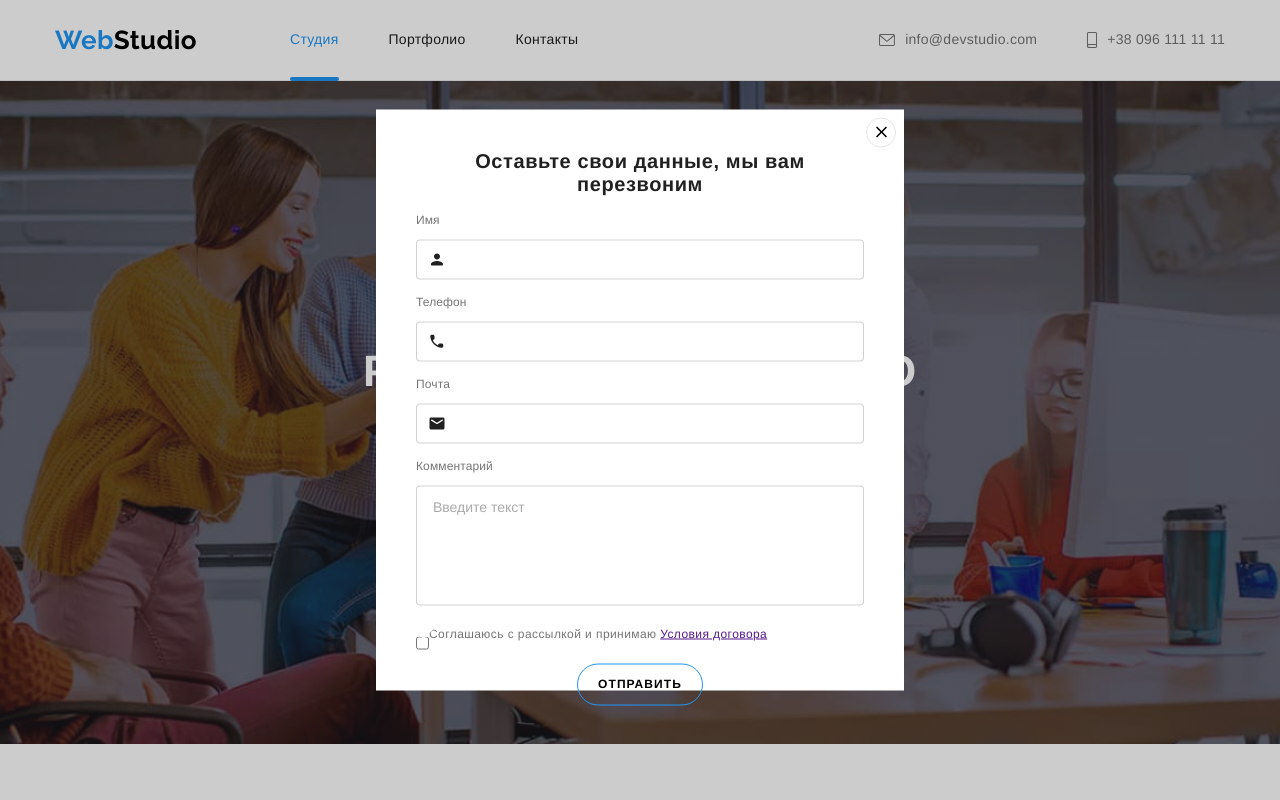
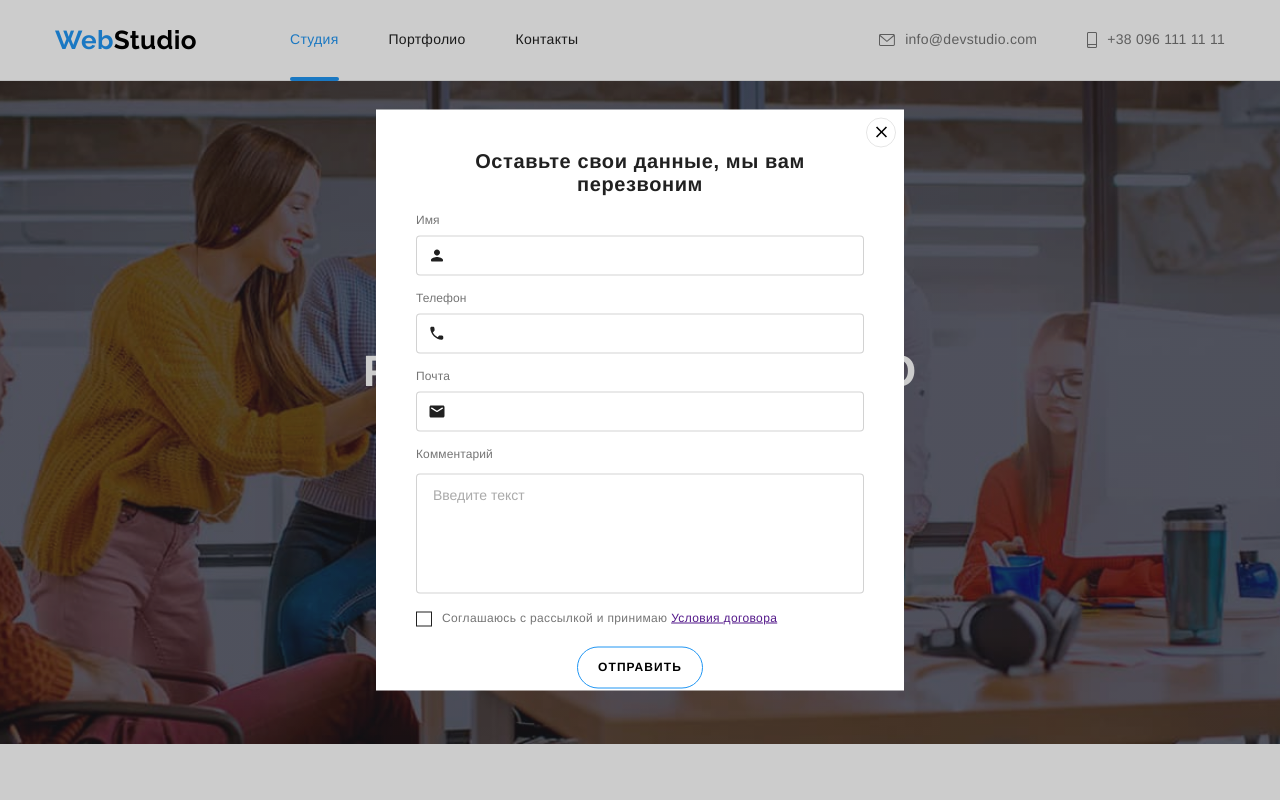
Before and after one commit to Sv0707/goit-markup-hw-06, a plain HTML site: page index.html in a window 1280 px wide. Both pictures are taken after a click on the button "Заказать услугу". Shown: the top 800 px of the page. Drawn offline with nearby package versions, Linux system fonts and the light colour scheme.

Commit message:
adding styles

```diff
--- a/css/styles.css
+++ b/css/styles.css
@@ -804,6 +804,12 @@ margin-left: 50px;
   border: 1px solid rgba(0, 0, 0, 0.1);
   border-radius: 50%;
   cursor: pointer;
+
+  transition: fill 250ms var(--transition-timing);
+}
+
+.close-button:hover .close-button-icon {
+  fill: var(--accent-color)
 }
 
 .modal-form {
@@ -832,12 +838,13 @@ margin-left: 50px;
   font-size: 12px;
   line-height: 1.17;
   letter-spacing: 0.01em;
+  margin: 0;
 }
 
 .modal-form-input-wrapper {
   position: relative;
   display: block;
-  margin-top: 8px;
+  margin-top: 4px;
 }
 
 .modal-form-input {
@@ -855,10 +862,14 @@ margin-left: 50px;
   outline: none;
 }
 
-.checkbox-modal-block {
-  position: relative;
+.modal-form-checkbox-label {
   display: flex;
   align-items: center;
+  font-size: 14px;
+  line-height: 1.71px;
+  letter-spacing: 0.03em;
+  margin-bottom: 30px;
+  color: var(--main-text-color);
 }
 
 .modal-form-icon {
@@ -915,30 +926,22 @@ margin-left: 50px;
   overflow: hidden;
 }
 
-.svg11 {
-  width: 18px;
-  height: 18px;
-  border: 1px solid #303030;
+.modal-form-checkbox-label::before {
+  display: block;
+  content: "";
+  width: 16px;
+  height: 15px;
+  border: 1px solid var(--title-link-color);
   cursor: pointer;
-  margin-right: 7px;
+  margin-right: 10px;
 }
 
-.modal-checkbox-icon {
-  position: absolute;
-  left: 2px;
-  top: 2px;
-  display: block;
-  fill: #FFFFFF;
-
-  transition: fill 250ms var(--transition-timing);
-}
-
-.modal-form-checkbox:checked + .svg11 {
-  background-color: var(--accent-color);
-}
-
-.modal-form-checkbox:focus + .modal-checkbox-icon {
-  fill: var(--accent-color);
+.modal-form-checkbox:checked + .modal-form-checkbox-label::before {
+  background-image: url(../images/icon-check.svg);
+  border: none;
+  background-position: center;
+  background-repeat: no-repeat;
+  background-size: cover;
 }
 
 .modal-form-btn {
--- a/index.html
+++ b/index.html
@@ -486,7 +486,7 @@
     <div class="backdrop is-hidden" data-modal>
       <div class="backdrop-modal">
         <button type="button" class="close-button" data-modal-close>
-            <svg width="18" height="18">
+            <svg width="18" height="18" class="close-button-icon">
             <use href="./images/svg-sprite.svg#icon-close-black">
             </use>
           </svg>
@@ -530,21 +530,12 @@
           <span class="modal-form-item">Комментарий</span>
               <textarea name="user-message" class="modal-form-message" placeholder="Введите текст"></textarea>
           </label>
-          <div class="checkbox-modal-block">
-          <input type="checkbox" name="accept-policy" id="accept-policy"
-              class="modal-form-checkbox">
-            <svg class="modal-checkbox-icon" width="15" height="15">
-                <use href="./images/svg-sprite.svg#icon-checkmark">
-                </use>
-              </svg>
-          <label for="accept-policy" class="modal-form-checkbox-label">
-            Соглашаюсь с рассылкой и принимаю&nbsp;
-            <a class="modal-form-checkbox-link" href="">
-              Условия договора
-            </a>
-            </label>
-          </div>
-          <button type="submit" class="modal-form-btn">Отправить</button>
+        <input type="checkbox" name="accept-policy" id="accept-policy"
+            class="modal-form-checkbox visually-hidden">
+        <label for="accept-policy" class="modal-form-checkbox-label">Соглашаюсь с рассылкой и принимаю&nbsp;<a
+                class="modal-form-checkbox-link" href="">Условия
+                договора</a></label>
+        <button type="submit" class="modal-form-btn">Отправить</button>
       </form>
       </div>
     </div>
```
Also changed, not shown: images/icon-check.svg (added).
